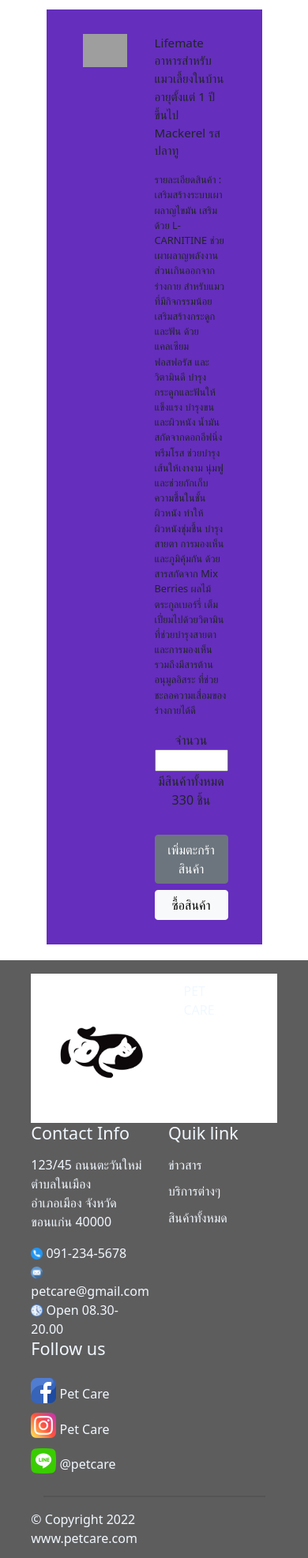
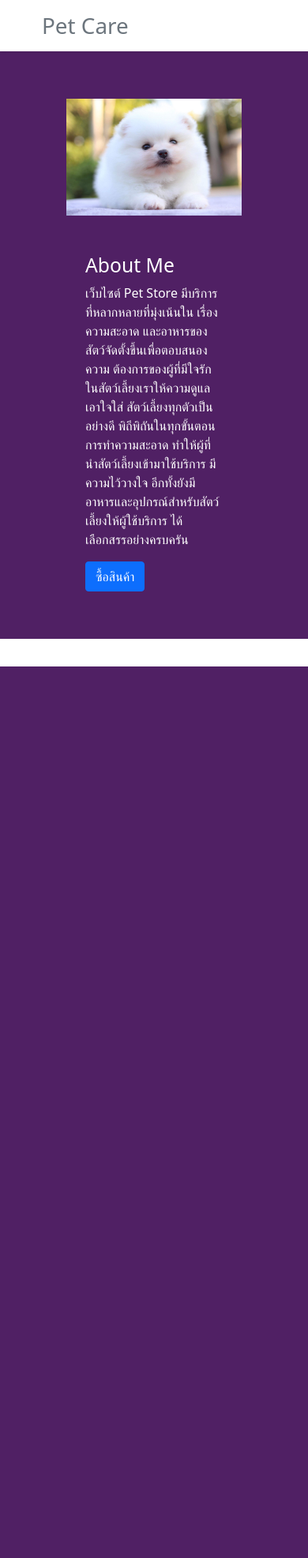
Before and after one commit to Nitthiwat/Project-Web-Db, a PHP site: page /buy.php in a window 390 px wide. Shown: the whole page at 79% size. After the commit the page ends 844 px from the top, so only its background shows below. Run offline with PHP 8.4, Linux system fonts and the light colour scheme; some libraries are stand-ins or nearby versions; grey boxes are pictures that could not be loaded.

Commit message:
new file

```diff
--- a/buy.php
+++ b/buy.php
@@ -5,158 +5,36 @@
     <meta charset="UTF-8">
     <meta http-equiv="X-UA-Compatible" content="IE=edge">
     <meta name="viewport" content="width=device-width, initial-scale=1.0">
-    <link href="https://cdn.jsdelivr.net/npm/bootstrap@5.1.3/dist/css/bootstrap.min.css" rel="stylesheet" integrity="sha384-1BmE4kWBq78iYhFldvKuhfTAU6auU8tT94WrHftjDbrCEXSU1oBoqyl2QvZ6jIW3" crossorigin="anonymous">
-    <script src="https://cdn.jsdelivr.net/npm/bootstrap@5.1.3/dist/js/bootstrap.bundle.min.js" integrity="sha384-ka7Sk0Gln4gmtz2MlQnikT1wXgYsOg+OMhuP+IlRH9sENBO0LRn5q+8nbTov4+1p" crossorigin="anonymous"></script>
-    <title>dog</title>
-    <style>
-        body {
-            background-color: lightgrey;
-            color: rgb(255, 255, 255);
-        }
-
-        .left-head a {
-            padding-left: 20px;
-            text-decoration: none;
-            float: left;
-            color: aliceblue;
-        }
-
-        .left-head a:hover {
-            color: yellow;
-        }
-
-        .right-head a:hover {
-            color: yellow;
-        }
-
-        .right-head {
-            float: right;
-            margin-left: 77%;
-
-        }
-
-        .right-head a {
-            text-decoration: none;
-            padding-right: 15px;
-            color: aliceblue;
-
-        }
-
-        .logo {
-            background-color: rgb(255, 255, 255);
-            display: flex;
-            width: 100%;
-            padding-top: 10px;
-        }
-
-        .left-logo {
-            float: left;
-        }
-
-        .right-logo {
-            float: right;
-            margin-left: 90%;
-        }
-
-        .con-main {
-            border: 1px solid rgb(101, 46, 189);
-            background-color: rgb(101, 46, 189);
-            margin: 20px;
-            padding: 30px;
-            width: 70%;
-            margin-left: 15%;
-            margin-right: 15%;
-            margin-top: 3%;
-        }
-
-        .info-p {
-            font-size: 95%;
-        }
-
-        .info {
-            font-size: 80%;
-        }
-
-        .info-locate p {
-            line-height: 0.8em;
-
-
-        }
-
-        .pic-big img {
-            width: 80%;
-            margin-left: 5%;
-        }
-
-        .pic-small img {
-            width: 100%;
-            margin-top: 15%;
-            border-radius: 5%;
-        }
-
-        .d-grid {
-            text-align: center;
-        }
-
-        .buy {
-            text-align: center;
-        }
-    </style>
+    <link rel="stylesheet" href="css/bootstrap.min.css">
+    <link rel="stylesheet" type="text/css" href="css/style.css">
+    <title>Buy</title>
 </head>
 
 <body>
-    <div class="con-main">
-        <div class="container bd-purple-600">
-            <div class="row">
-                <div class="col">
-                    <div class="picture">
-                        <div class="pic-big">
-                            <img src="https://www.manoonpetshop.co.th/images/product/270242089_1891419931044659_1563057275623694612_n_05012022_042105.jpg.ashx?width=300&height=300" alt="">
-                        </div>
-                        <div class="container">
+    <?php include('navbar.php'); ?>
 
-                        </div>
+    <section id="cta" class="cta" style="background-color: #502064;">
+        <div class="container" data-aos="zoom-out">
+            <div class="row g-5 mx-5 d-flex justify-content-center">
+                <div class="col-md-6 order-first order-md-first d-flex align-items-center justify-content-center">
+                    <div class="img mx-100">
+                        <img src="img/About4.jpg" alt="" class="img-fluid">
                     </div>
                 </div>
-                <div class="col">
-                    <div class="infor">
-                        <div class="info-p">
-                            <p>Lifemate อาหารสำหรับแมวเลี้ยงในบ้าน อายุตั้งแต่ 1 ปีขึ้นไป Mackerel รสปลาทู</p>
-                        </div>
-                        <div class="info">
-                            <p>รายละเอียดสินค้า : เสริมสร้างระบบเผาผลาญไขมัน
-                                เสริมด้วย L-CARNITINE ช่วยเผาผลาญพลังงานส่วนเกินออกจากร่างกาย สำหรับแมวที่มีกิจกรรมน้อย
-
-                                เสริมสร้างกระดูกและฟัน
-                                ด้วย แคลเซียม ฟอสฟอรัส และวิตามินดี บำรุงกระดูกและฟันให้แข็งแรง
-
-                                บำรุงขนและผิวหนัง
-                                น้ำมันสกัดจากดอกอีฟนิ่งพรีมโรส ช่วยบำรุงเส้นให้เงางาม นุ่มฟู และช่วยกักเก็บความชื้นในชั้นผิวหนัง ทำให้ผิวหนังชุ่มชื้น
-
-                                บำรุงสายตา การมองเห็น และภูมิคุ้มกัน
-                                ด้วยสารสกัดจาก Mix Berries ผลไม้ตระกูลเบอร์รี่ เต็มเปี่ยมไปด้วยวิตามินที่ช่วยบำรุงสายตาและการมองเห็น รวมถึงมีสารต้านอนุมูลอิสระ ที่ช่วยชะลอความเสื่อมของร่างกายได้ดี
-
-                            </p>
-                        </div>
-                        <div class="buy">
-                            <fieldset>
-                                จำนวน <input type="number" name="buy1" min="0" max="100"> มีสินค้าทั้งหมด 330 ชิ้น </br>
-                            </fieldset>
-
-                        </div>
-                        <div class="d-grid gap-2 d-md-block">
-                            <br>
-                            <button class="btn btn-secondary" type="button">เพิ่มตะกร้าสินค้า</button>
-                            <button class="btn btn-light" type="button">ซื้อสินค้า</button>
-
-                        </div>
-
-                    </div>
+                <div class="col-md-5 px-5 content d-flex flex-column justify-content-center order-last order-md-last" style="color: white;">
+                    <h2>About Me </h2>
+                    <p>เว็บไซต์ Pet Store มีบริการที่หลากหลายที่มุ่งเน้นใน
+                        เรื่องความสะอาด และอาหารของสัตว์จัดตั้งขึ้นเพื่อตอบสนองความ
+                        ต้องการของผู้ที่มีใจรักในสัตว์เลี้ยงเราให้ความดูแล เอาใจใส่
+                        สัตว์เลี้ยงทุกตัวเป็นอย่างดี พิถีพิถันในทุกขั้นตอนการทำความสะอาด
+                        ทำให้ผู้ที่นำสัตว์เลี้ยงเข้ามาใช้บริการ มีความไว้วางใจ
+                        อีกทั้งยังมีอาหารและอุปกรณ์สำหรับสัตว์เลี้ยงให้ผู้ใช้บริการ
+                        ได้เลือกสรรอย่างครบครัน</p>
+                    <span class="pull-left"><a href="/shopping.php" data-toggle="modal" class="btn btn-primary">ซื้อสินค้า</a></span>
                 </div>
             </div>
         </div>
-    </div>
-    <?php include('footer.php') ?>
+    </section>
 </body>
 
 </html>
--- a/footer.php
+++ b/footer.php
@@ -61,7 +61,7 @@
 
         }
 
-        h4 {
+        .contact h4 {
             padding-bottom: 5%;
         }
 
--- a/index.php
+++ b/index.php
@@ -7,7 +7,6 @@
   <meta name="viewport" content="width=device-width, initial-scale=1.0">
   <link href="https://cdn.jsdelivr.net/npm/bootstrap@5.1.3/dist/css/bootstrap.min.css" rel="stylesheet" integrity="sha384-1BmE4kWBq78iYhFldvKuhfTAU6auU8tT94WrHftjDbrCEXSU1oBoqyl2QvZ6jIW3" crossorigin="anonymous">
   <script src="https://cdn.jsdelivr.net/npm/bootstrap@5.1.3/dist/js/bootstrap.bundle.min.js" integrity="sha384-ka7Sk0Gln4gmtz2MlQnikT1wXgYsOg+OMhuP+IlRH9sENBO0LRn5q+8nbTov4+1p" crossorigin="anonymous"></script>
-  <script src="/js/loadmore.js"></script>
   <style>
     .content img {
       float: left;
@@ -204,7 +203,7 @@
       </div>
     </div>
   </section>
-
+  <?php include('footer.php') ?>
 </body>
 
 </html>
```
Also changed, not shown: shopping.php (+4 -4 lines).
